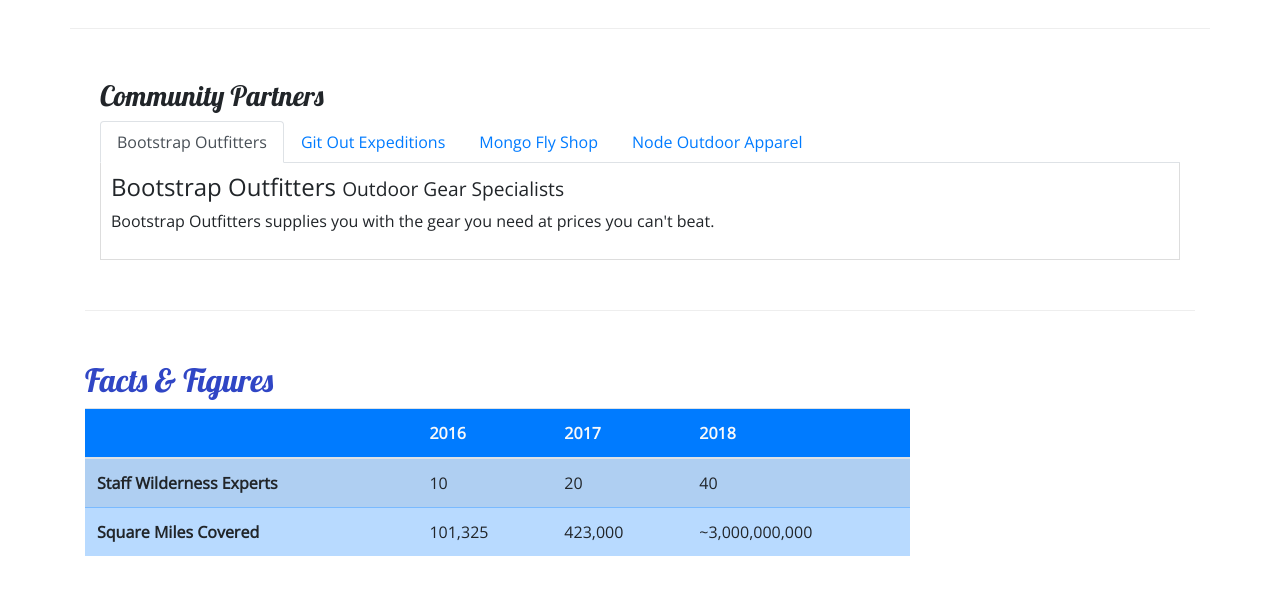
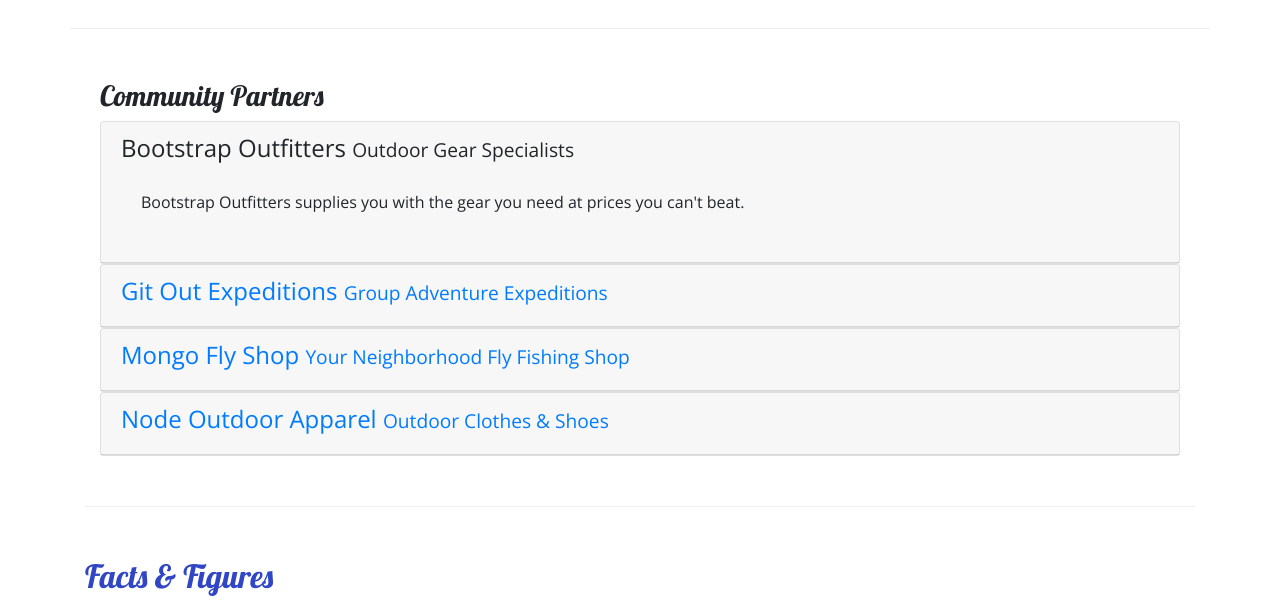
Before and after one commit to tsgray01/nucampsite, a website: page aboutus.html in a window 1280 px wide. Shown: the part 840-1440 px from the top of the page. Drawn offline with nearby package versions, Linux system fonts and the light colour scheme.

Commit message:
Accordion

```diff
--- a/CSS/styles.css
+++ b/CSS/styles.css
@@ -30,8 +30,3 @@ footer {
 .navbar {
     background-color: #901CAD;
 }
-.tab-content {
-    border: 1px solid #DDD;
-    border-top: none;
-    padding: 10px;
-}
--- a/aboutus.html
+++ b/aboutus.html
@@ -60,6 +60,7 @@
             </div>
         </div>
 
+
         <div class="row row-content">
             <div class="col-sm-6">
                 <h3>Our Mission</h3>
@@ -98,28 +99,59 @@
             <div class="row-content">
                 <div class="col">
                     <h3>Community Partners</h3>
-                    <ul class="nav nav-tabs">
-                        <li class="nav-item"><a class="nav-link active" href="#bootstrap" role="tab" data-toggle="tab">Bootstrap Outfitters</a></li>
-                        <li class="nav-item"><a class="nav-link" href="#git" role="tab" data-toggle="tab">Git Out Expeditions</a></li>
-                        <li class="nav-item"><a class="nav-link" href="#mongo" role="tab" data-toggle="tab">Mongo Fly Shop</a></li>
-                        <li class="nav-item"><a class="nav-link" href="#node" role="tab" data-toggle="tab">Node Outdoor Apparel</a></li>
-                    </ul>
-                    <div class="tab-content">
-                        <div role="tabpanel" class="tab-pan fade show active" id="bootstrap">
-                            <h4>Bootstrap Outfitters <small>Outdoor Gear Specialists</small></h4>
-                            <p class="d-none d-sm-block">Bootstrap Outfitters supplies you with the gear you need at prices you can't beat.</p>
+
+                    <div id="accordion">
+                        <div class="card">
+                            <div role="tab" class="card-header">
+                            <h4>
+                                <a data-toggle="collapse" data-target="#bootstrap">Bootstrap Outfitters <small>Outdoor Gear Specialists</small>
+                                </a>
+                                </h4>
+                                <div class="collapse show" id="bootstrap" data-parent="#accordion">
+                                <div class="card-body">
+                                    <p class="d-none d-sm-block">Bootstrap Outfitters supplies you with the gear you need at prices you can't beat.</p>
+                                    </div>
+                                </div>
+                            </div>
                         </div>
-                        <div role="tabpanel" class="tab-pane fade" id="git">
-                            <h4>Git Out Expeditions <small>Group Adventure Expeditions</small></h4>
-                            <p class="d-none d-sm-block">Join Git Out Expeditions to explore new horizons with a group of other adventurers!</p>
+                        <div class="card">
+                            <div role="tab" class="card-header">
+                            <h4>
+                                <a class="collapsed" data-toggle="collapse" data-target="#git">Git Out Expeditions <small>Group Adventure Expeditions</small>
+                                </a>
+                                </h4>
+                                <div class="collapse" id="git" data-parent="#accordion">
+                                <div class="card-body">
+                                    <p class="d-none d-sm-block">Join Git Out Expeditions to explore new horizons with a group of other adventurers!</p>
+                                    </div>
+                                </div>
+                            </div>
                         </div>
-                        <div role="tabpanel" class="tab-pane fade" id="mongo">
-                            <h4>Mongo Fly Shop <small>Your Neighborhood Fly Fishing Shop</small></h4>
-                            <p class="d-none d-sm-block">Need a new fishing pole, a tacklebox, or flies of all kinds? Stop by Mongo Fly Shop.</p>
+                        <div class="card">
+                            <div role="tab" class="card-header">
+                            <h4>
+                                <a class="collapsed" data-toggle="collapse" data-target="#mongo">Mongo Fly Shop <small>Your Neighborhood Fly Fishing Shop</small>
+                                </a>
+                                </h4>
+                                <div class="collapse" id="mongo" data-parent="#accordion">
+                                <div class="card-header">
+                                    <p class="d-none d-sm-block">Need a new fishing pole, a tacklebox, or flies of all kinds? Stop by Mongo Fly Shop.</p>
+                                    </div>
+                                </div>
+                            </div>
                         </div>
-                        <div role="tabpanel" class="tab-pane fade" id="node">
-                            <h4>Node Outdoor Apparel <small>Outdoor Clothes & Shoes</small></h4>
+                        <div class="card">
+                            <div role="tab" class="card-header">
+                            <h4>
+                                <a class="collapsed" data-toggle="collapse" data-target="#node">Node Outdoor Apparel <small>Outdoor Clothes & Shoes</small>
+                                </a>
+                                </h4>
+                                <div class="collapse" id="node" data-parent="#accordion">
+                                <div class="card-header">
                             <p class="d-none d-sm-block">From polar fleeces to swimsuits, hiking boots to waders, a visit to Node will be sure to get you covered.</p>
+                            </div>
+                            </div>
+                            </div>
                         </div>
                 </div>
             </div>
```
